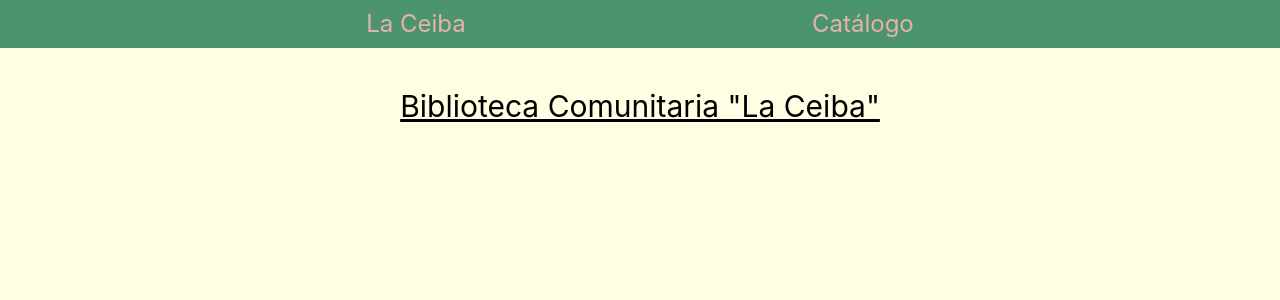
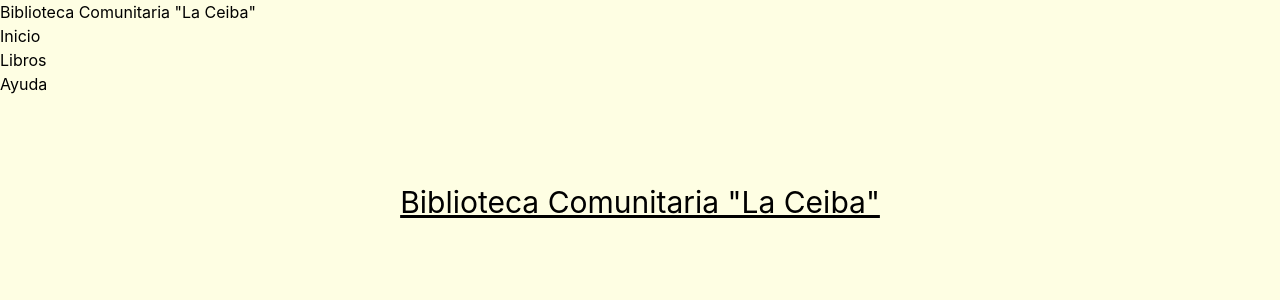
Before and after one commit to Maclenn77/alexandrite-react-app, a React (Create React App) app: page / in a window 1280 px wide. Shown: the top 300 px of the page. Built offline with nearby package versions, Linux system fonts and the light colour scheme.

Commit message:
feat: Add bulk creation of books

```diff
--- a/src/components/add_bulk_form.jsx
+++ b/src/components/add_bulk_form.jsx
@@ -19,11 +19,11 @@ const BulkForm = () => {
     };
     return (
         <form className="add-form">
-            <h2 className="add-Title">ADD NEW BOOK</h2>
+            <h2 className="add-Title">Añade varios libros</h2>
             <div className="input-area">
                 <input type="text" value={key} onChange={keyChange} placeholder="Choice ISBN, ISSN, etc" id="key" />
                 <input type="file" onChange={fileChange} placeholder="File" id="file" />
-                <button type="submit" onClick={submitBulkBooksToStore}><span className="ADD-BOOKS">ADD BOOKS</span></button>
+                <button type="submit" onClick={submitBulkBooksToStore}><span className="ADD-BOOKS">Añadir</span></button>
             </div>
         </form>
     );
--- a/src/components/add_form.jsx
+++ b/src/components/add_form.jsx
@@ -19,11 +19,11 @@ const Form = () => {
     };
     return (
         <form className="add-form">
-            <h2 className="add-Title">ADD NEW BOOK</h2>
+            <h2 className="add-Title">Añade un nuevo libro</h2>
             <div className="input-area">
-                <input type="text" value={key} onChange={keyChange} placeholder="Choice ISBN, ISSN, etc" id="key" />
-                <input type="text" value={query} onChange={queryChange} placeholder="Value" id="query" />
-                <button type="submit" onClick={submitBookToStore}><span className="ADD-BOOK">ADD BOOK</span></button>
+                <input type="text" value={key} onChange={keyChange} placeholder="ISBN, ISSN, etc" id="key" />
+                <input type="text" value={query} onChange={queryChange} placeholder="012981772313" id="query" />
+                <button type="submit" onClick={submitBookToStore}><span className="ADD-BOOK">Añadir</span></button>
             </div>
         </form>
     );
--- /dev/null
+++ b/src/components/navbar.jsx
@@ -0,0 +1,21 @@
+import { Link } from 'react-router-dom';
+
+const Navbar = () => (
+    <nav className="panel-bg">
+        <h1 className="navbrand">Biblioteca Comunitaria "La Ceiba"</h1>
+        <ul>
+            <li>
+                <Link to="/" className="BOOKS">Inicio</Link>
+            </li>
+            <li>
+                <Link to="/catalogo" className="BOOKS">Libros</Link>
+            </li>
+            <li>
+                <Link to="/ayuda" className="CATEGORIES">Ayuda</Link>
+            </li>
+        </ul>
+    </nav>
+
+);
+
+export default Navbar;
```
Also changed, not shown: src/pages/ayuda.jsx (added), src/pages/catalogo.jsx (added), src/pages/inicio.jsx (added).
